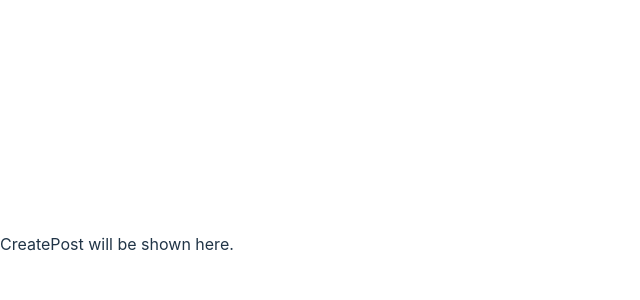
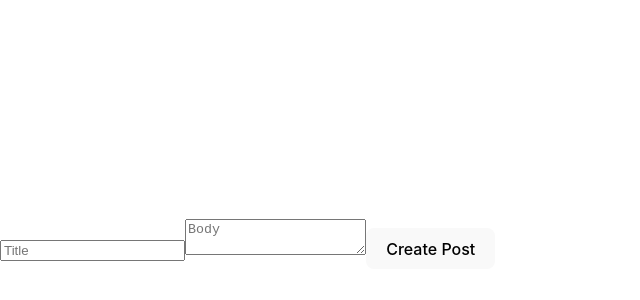
Before and after one commit to bryantt23/odin-blog-api, a React (Vite) app in the folder odin-blog/: page /create-post in a window 1280 px wide. Shown: the part 156-456 px from the top of the page, without its empty margins (0-640 px from the left). Built offline with nearby package versions, Linux system fonts and the light colour scheme; sample sign-in values are in the browser's storage.

Commit message:
can create new post

```diff
--- a/odin-blog/src/components/CreatePost.jsx
+++ b/odin-blog/src/components/CreatePost.jsx
@@ -1,6 +1,46 @@
+import React, { useState } from 'react';
+import axios from 'axios';
+import { useNavigate } from 'react-router-dom';
+
 function CreatePost() {
-    // Logic to fetch and display post
-    return <div>CreatePost will be shown here.</div>;
+    const [title, setTitle] = useState('');
+    const [body, setBody] = useState('');
+    const navigate = useNavigate();
+
+    const handleSubmit = async (e) => {
+        e.preventDefault();
+        const token = localStorage.getItem('jwt');
+
+        try {
+            const response = await axios.post('http://localhost:3000/posts',
+                { title, body },
+                { headers: { Authorization: `Bearer ${token}` } }
+            );
+
+            if (response.status === 201) {
+                navigate('/posts');
+            }
+        } catch (error) {
+            console.error('Error creating post:', error);
+        }
+    };
+
+    return (
+        <form onSubmit={handleSubmit}>
+            <input
+                type="text"
+                placeholder="Title"
+                value={title}
+                onChange={(e) => setTitle(e.target.value)}
+            />
+            <textarea
+                placeholder="Body"
+                value={body}
+                onChange={(e) => setBody(e.target.value)}
+            />
+            <button type="submit">Create Post</button>
+        </form>
+    );
 }
 
 export default CreatePost;
```
